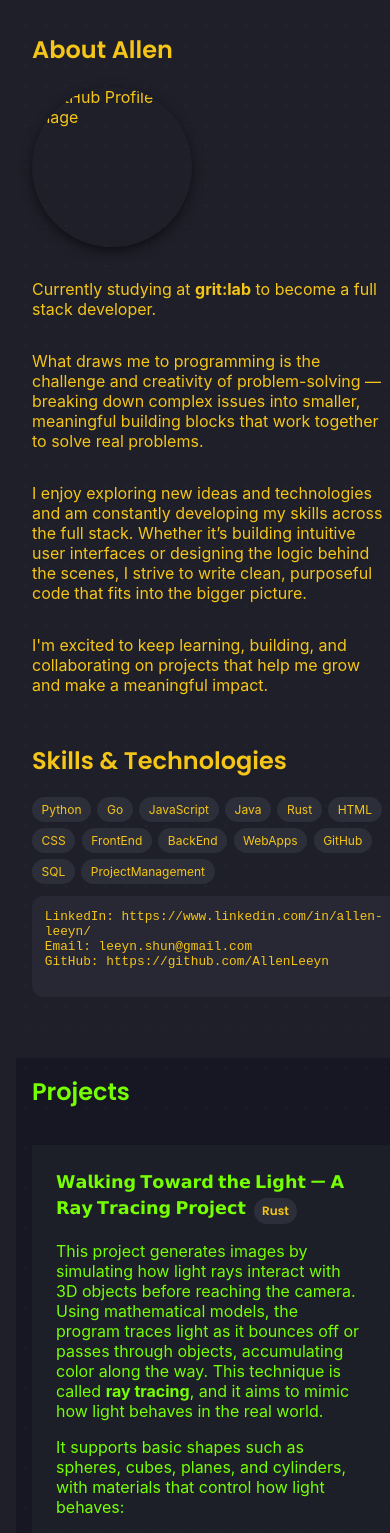
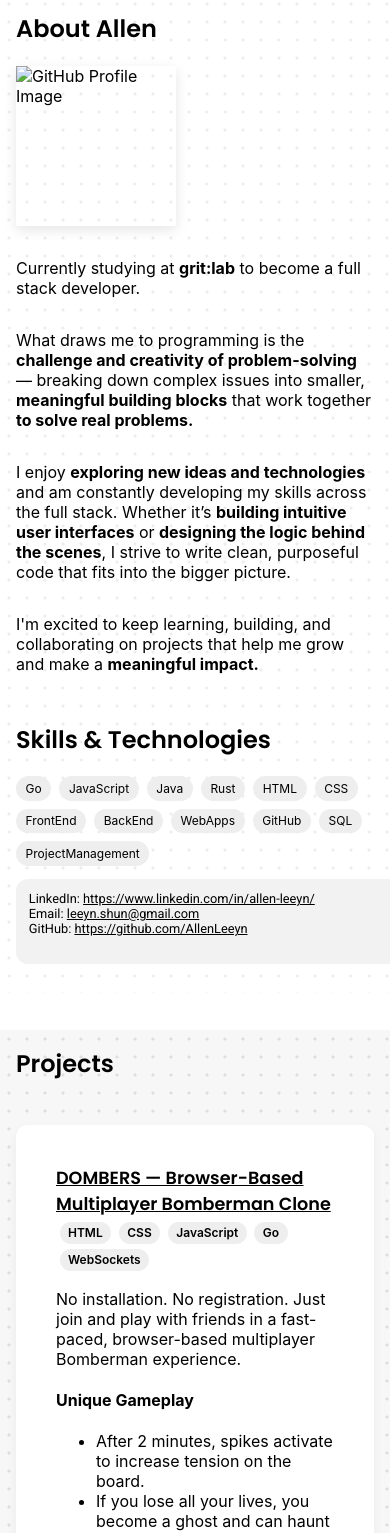
Before and after one commit to AllenLeeyn/portfolio, a Jekyll site: the page built from index.html, in a window 390 px wide. Shown: the top 1533 px of the page. Built offline with Jekyll 4.4.1, drawn with Linux system fonts in a browser that asks for light colours; some of the changed text lies outside the part shown.

Commit message:
Update style and project

```diff
--- /dev/null
+++ b/_includes/projects/dombers.html
@@ -0,0 +1,40 @@
+<div class="project">
+  <h3>
+    <a href="https://bomberman-dom-4lnj.onrender.com/" target="_blank">
+      DOMBERS — Browser-Based Multiplayer Bomberman Clone
+    </a>
+    <span class="tech-pill">HTML</span>
+    <span class="tech-pill">CSS</span>
+    <span class="tech-pill">JavaScript</span>
+    <span class="tech-pill">Go</span>
+    <span class="tech-pill">WebSockets</span>
+  </h3>
+
+  <p>
+    No installation. No registration. Just join and play with friends in a fast-paced, browser-based multiplayer Bomberman experience.
+  </p>
+
+  <h4>Unique Gameplay</h4>
+  <ul>
+    <li>After 2 minutes, spikes activate to increase tension on the board.</li>
+    <li>If you lose all your lives, you become a ghost and can haunt other players.</li>
+    <li>Designed for both desktop and mobile with smooth touch controls.</li>
+  </ul>
+
+
+  <h4>Challenges</h4>
+  <p>
+    Developing a real-time multiplayer game required careful handling of synchronization, concurrency, and maintaining consistent 60 FPS performance. While performance was critical, we also focused on visuals, UI design, and cross-browser consistency.
+  </p>
+
+  <div class="video-preview">
+    <a href="https://www.linkedin.com/posts/allen-leeyn_dombers-a-browser-based-multiplayer-activity-7392201856321716224-zHZ6?utm_source=share&utm_medium=member_desktop&rcm=ACoAAEOxCNIBJf8MsW38m5X2NRUqtpoBjccmkI4" target="_blank">
+      <img src="assets/image/dombers.png" alt="DOMBERS Video Preview">
+      <span class="play-button">&#9658;</span>
+    </a>
+  </div>
+
+  <p>
+    <strong>Try it out:</strong> <a href="https://bomberman-dom-4lnj.onrender.com/" target="_blank">https://bomberman-dom-4lnj.onrender.com/</a>
+  </p>
+</div>
--- a/_includes/projects/gritlab_hackathon.html
+++ b/_includes/projects/gritlab_hackathon.html
@@ -9,11 +9,6 @@
         <span class="tech-pill">React</span>
         <span class="tech-pill">JavaScript</span>
       </h3>
-
-      <p>
-        Ålands Idrott faced a tough problem:
-        their funding data is spread across two different systems, making data driven decisions a real headache.
-      </p>
 
       <p>
         During the first grit:lab hackathon, the Ålands Idrott x Consilia Data Analysis Challenge,
--- a/_includes/projects/smart_road.html
+++ b/_includes/projects/smart_road.html
@@ -7,12 +7,6 @@
         <span class="tech-pill">Rust</span>
         <span class="tech-pill">SDL2</span>
       </h3>
-
-      <p>
-        Ever been stuck in traffic wondering what’s causing the jam?
-        I made better use of my time and simulated how we might get rid of it.
-        (Just kidding—I’m still waiting too.)
-      </p>
 
       <p>
         This Rust project simulates a smart intersection system designed to manage the flow of autonomous vehicles (AVs).
@@ -26,10 +20,6 @@
         This models how future AV-dominated road systems could operate using precise timing and spatial awareness.
       </p>
 
-      <p>
-        The project is implemented in Rust with real-time visualization using SDL2, providing an interactive view of the system’s behavior.
-      </p>
-
         <div class="project-image">
             <img src="assets/image/smart_road.gif" alt="Smart Road Simulation" />
         </div>
--- a/assets/style.css
+++ b/assets/style.css
@@ -3,9 +3,9 @@ html, body {
     margin: 0;
     padding: 0;
     height: 100%;
-    font-family: 'Inter', 'Courier New', monospace;
-    color: #f5c518; /* warm gold */
-    background-color: #1e1f29; /* dark blue-gray */
+    font-family: 'Inter', 'Roboto', monospace;
+    color: #000; /* pure black text */
+    background-color: #fff; /* white background */
     display: flex;
     flex-direction: column;
     scroll-behavior: smooth;
@@ -15,26 +15,23 @@ html, body {
 .container {
     display: flex;
     box-sizing: border-box;
-
-    height: 100vh; /* full viewport */
+    height: 100vh;
     overflow-y: hidden;
 }
 
 /* Left section: About */
 .about {
-    flex: 1 1 30%; /* fixed 30% width */
-    background-color: #1e1f29;
-    color: #f5c518;
-    padding: 2em;
+    flex: 1 1 30%;
+    background-color: #fff;
+    color: #000;
+    padding: 3em 2.5em;
     display: flex;
     flex-direction: column;
     align-items: center;
-    background-image: radial-gradient(circle, rgba(255,255,255,0.03) 1px, transparent 1px);
-    background-size: 20px 20px;
+    background-image: radial-gradient(circle, rgba(0,0,0,0.07) 1px, transparent 2px);
+    background-size: 18px 18px;
     transition: transform 0.3s;
-
     height: 100vh;
-    overflow: hidden;
 }
 
 .about:hover {
@@ -43,43 +40,34 @@ html, body {
 
 /* Right section: Projects */
 .projects {
-    flex: 1 1 70%; /* fixed 70% width */
-    background-color: #161722;
-    color: #76ff03;
-    padding: 2em;
-    background-image: radial-gradient(circle, rgba(255,255,255,0.03) 1px, transparent 1px);
-    background-size: 20px 20px;
+    flex: 1 1 70%;
+    background-color: #f7f7f7;
+    color: #000;
+    padding: 3em 2.5em;
+    background-image: radial-gradient(circle, rgba(0,0,0,0.1) 1px, transparent 2px);
+    background-size: 18px 18px;
     display: flex;
     flex-direction: column;
     gap: 1.5em;
-
-    height: auto; /* scroll normally */
+    height: auto;
     overflow-y: auto;
 }
 
 /* Headings */
 h2, h3 {
-    font-family: 'Poppins', sans-serif;
+    font-family: 'Poppins', 'Montserrat', sans-serif;
     font-weight: 600;
     margin-top: 0;
-}
-
-.about h2, .about h3 {
-    color: #f5c518;
-}
-
-.projects h2, .projects h3 {
-    color: #76ff03;
+    color: #000;
 }
 
 /* Profile image */
 .profile-image-container {
     margin-bottom: 1em;
-    border-radius: 50%;
     overflow: hidden;
     width: 160px;
     height: 160px;
-    box-shadow: 0 4px 12px rgba(0,0,0,0.5);
+    box-shadow: 0 4px 12px rgba(0,0,0,0.1);
 }
 
 .profile-image-container img {
@@ -92,26 +80,25 @@ h2, h3 {
 .about pre.connect {
     white-space: pre-wrap;
     word-wrap: break-word;
-    font-family: 'Courier New', monospace;
-    color: #f5c518;
-    background-color: #272833;
+    font-family: 'Roboto', 'Courier New', monospace;
+    color: #000;
+    background-color: #f2f2f2;
     padding: 1em;
     border-radius: 12px;
     margin-top: 1em;
     font-size: 0.85rem;
     width: 100%;
-    overflow-x: auto;
 }
 
 /* Links */
 a {
-    color: #f5c518;
-    text-decoration: none;
+    color: #000;
+    text-decoration: underline;
     transition: color 0.3s;
 }
 
 a:hover {
-    color: #ffb74d;
+    color: #555;
 }
 
 /* Skills */
@@ -121,8 +108,8 @@ a:hover {
 }
 
 .skills h2 {
-    font-family: 'Poppins', sans-serif;
-    color: #f5c518;
+    font-family: 'Poppins', 'Montserrat', sans-serif;
+    color: #000;
     margin-bottom: 0.8em;
 }
 
@@ -134,8 +121,9 @@ a:hover {
 }
 
 .skills-pills span {
-    background-color: #2c2f3a;
-    color: #f5c518;
+    font-family: 'Inter', 'Roboto', sans-serif;
+    background-color: #eee;
+    color: #000;
     padding: 0.6em 1em;
     border-radius: 999px;
     font-size: 0.85rem;
@@ -144,27 +132,55 @@ a:hover {
 }
 
 .skills-pills span:hover {
-    background-color: #f5c518;
-    color: #1e1f29;
+    background-color: #ddd;
     transform: translateY(-3px);
 }
 
 /* Project cards */
 .project {
-    background-color: rgba(39, 40, 51, 0.4);
-    padding: 1.5em;
+    background-color: #fff;
+    padding: 2.5em;
+    border-radius: 12px;
+    box-shadow: 0 4px 12px rgba(0,0,0,0.05);
+    transition: transform 0.3s ease, box-shadow 0.3s ease;
+}
+
+.project:hover {
+    transform: translateY(-5px);
+    box-shadow: 0 6px 18px rgba(0,0,0,0.1);
 }
 
 .project h3 a {
-    color: #76ff03;
+    color: #000;
     font-weight: 600;
-    text-decoration: none;
+    text-decoration: underline;
 }
 
 .project h3 a:hover {
-    color: #a0ff5a;
+    color: #555;
 }
 
+/* Tech pills */
+h3 .tech-pill {
+    font-family: 'Inter', 'Roboto', sans-serif;
+    display: inline-block;
+    background-color: #eee;
+    color: #000;
+    padding: 0.3em 0.7em;
+    border-radius: 999px;
+    font-size: 0.75rem;
+    margin-left: 0.5em;
+    vertical-align: middle;
+    cursor: default;
+    transition: transform 0.2s, background-color 0.2s;
+}
+
+h3 .tech-pill:hover {
+    background-color: #ddd;
+    transform: translateY(-2px);
+}
+
+/* Carousel */
 .carousel {
   position: relative;
   width: 100%;
@@ -176,7 +192,7 @@ a:hover {
 .carousel img {
   width: 100%;
   border-radius: 12px;
-  box-shadow: 0 4px 12px rgba(0,0,0,0.3);
+  box-shadow: 0 4px 12px rgba(0,0,0,0.1);
   transition: opacity 0.3s ease;
 }
 
@@ -187,49 +203,21 @@ a:hover {
   font-size: 2rem;
   cursor: pointer;
   user-select: none;
+  color: #000;
 }
 
 .carousel-controls span {
   padding: 0.2em 0.5em;
-  background-color: rgba(0,0,0,0.3);
+  background-color: rgba(0,0,0,0.05);
   border-radius: 6px;
   transition: background-color 0.2s;
 }
 
 .carousel-controls span:hover {
-  background-color: rgba(0,0,0,0.6);
+  background-color: rgba(0,0,0,0.1);
 }
 
-h3 .tech-pill {
-    display: inline-block;
-    background-color: #2c2f3a;
-    color: #f5c518;
-    padding: 0.3em 0.7em;
-    border-radius: 999px;
-    font-size: 0.75rem;
-    margin-left: 0.5em;
-    vertical-align: middle;
-    cursor: default;
-    transition: transform 0.2s, background-color 0.2s;
-}
-
-h3 .tech-pill:hover {
-    background-color: #f5c518;
-    color: #1e1f29;
-    transform: translateY(-2px);
-}
-
-.project-image {
-    margin: 1em 0;
-    text-align: center;
-}
-
-.project-image img {
-    max-width: 100%;
-    border-radius: 12px;
-    box-shadow: 0 4px 16px rgba(0,0,0,0.3);
-}
-
+/* Video preview */
 .video-preview {
   position: relative;
   display: inline-block;
@@ -241,6 +229,7 @@ h3 .tech-pill:hover {
   width: 100%;
   border-radius: 12px;
   display: block;
+  box-shadow: 0 4px 16px rgba(0,0,0,0.08);
 }
 
 .video-preview .play-button {
@@ -249,25 +238,24 @@ h3 .tech-pill:hover {
   left: 50%;
   transform: translate(-50%, -50%);
   font-size: 3rem;
-  color: #f5c518;
-  text-shadow: 0 0 8px rgba(0,0,0,0.7);
+  color: #000;
+  text-shadow: 0 0 8px rgba(255,255,255,0.7);
   pointer-events: none;
 }
+
 /* Enhanced Mobile Responsiveness */
 @media (max-width: 1024px) {
-    /* Stack container vertically */
     .container {
         flex-direction: column;
-        height: auto; /* let content define height */
+        height: auto;
         overflow: visible;
         gap: 2em;
-        padding: 1em;
+        width: 100vw;
     }
 
-    /* About section */
-    .about {
-        width: 100%;
-        flex: none; /* remove fixed flex */
+    .about, .projects {
+        width: auto;
+        flex: none;
         height: auto;
         padding: 1.5em;
         overflow: visible;
@@ -275,60 +263,38 @@ h3 .tech-pill:hover {
         text-align: left;
     }
 
-    /* Projects section */
-    .projects {
-        width: 100%;
-        flex: none;
-        height: auto;
-        overflow: visible;
-        padding: 1.5em;
-        gap: 1em;
+    .skills-pills {
+        justify-content: flex-start;
     }
 
-    /* Skills pills wrap better on mobile */
-    .skills-pills {
-        justify-content: flex-start;
-        gap: 0.4em;
-    }
-
-    /* Tech pills in project headings stack if needed */
     h3 .tech-pill {
-        display: inline-block;
         margin-top: 0.3em;
         margin-left: 0.3em;
     }
 
-    /* Carousel and video preview adjustments */
     .carousel, .video-preview {
         max-width: 100%;
         margin: 1em 0;
     }
 
-    .carousel img, .video-preview img {
-        width: 100%;
-        height: auto;
-    }
-
-    /* Connect box full width */
     .about pre.connect {
         width: 100%;
         font-size: 0.8rem;
     }
 }
 
-/* Extra small screens (mobile phones) */
 @media (max-width: 600px) {
     .about, .projects {
         padding: 1em;
     }
 
+    h3 {
+        font-size: 1.1rem;
+    }
+
     .skills-pills span {
         font-size: 0.75rem;
         padding: 0.4em 0.8em;
-    }
-
-    h3 {
-        font-size: 1.1rem;
     }
 
     .carousel-controls {
--- a/index.html
+++ b/index.html
@@ -11,16 +11,17 @@ title: "Home"
     </div>
     <p>Currently studying at <strong>grit:lab</strong> to become a full stack developer.</p>
 
-    <p>What draws me to programming is the challenge and creativity of problem-solving — breaking down complex issues into smaller, meaningful building blocks that work together to solve real problems.</p>
+    <p>What draws me to programming is the <strong>challenge and creativity of problem-solving</strong> —
+      breaking down complex issues into smaller, <strong>meaningful building blocks</strong> that work together <strong>to solve real problems.</strong></p>
 
-    <p>I enjoy exploring new ideas and technologies and am constantly developing my skills across the full stack. Whether it’s building intuitive user interfaces or designing the logic behind the scenes, I strive to write clean, purposeful code that fits into the bigger picture.</p>
+    <p>I enjoy <strong>exploring new ideas and technologies</strong> and am constantly developing my skills across the full stack.
+      Whether it’s <strong>building intuitive user interfaces</strong> or <strong>designing the logic behind the scenes</strong>, I strive to write clean, purposeful code that fits into the bigger picture.</p>
 
-    <p>I'm excited to keep learning, building, and collaborating on projects that help me grow and make a meaningful impact.</p>
+    <p>I'm excited to keep learning, building, and collaborating on projects that help me grow and make a <strong>meaningful impact.</strong></p>
 
     <div class="skills">
         <h2>Skills & Technologies</h2>
         <div class="skills-pills">
-            <span>Python</span>
             <span>Go</span>
             <span>JavaScript</span>
             <span>Java</span>
@@ -46,6 +47,7 @@ GitHub: <a href="https://github.com/AllenLeeyn" target="_blank">https://github.c
   <section class="projects">
     <h2>Projects</h2>
 
+    {% include projects/dombers.html %}
     {% include projects/rt.html %}
     {% include projects/smart_road.html %}
     {% include projects/gritlab_hackathon.html %}
```
Also changed, not shown: 4 other files.
